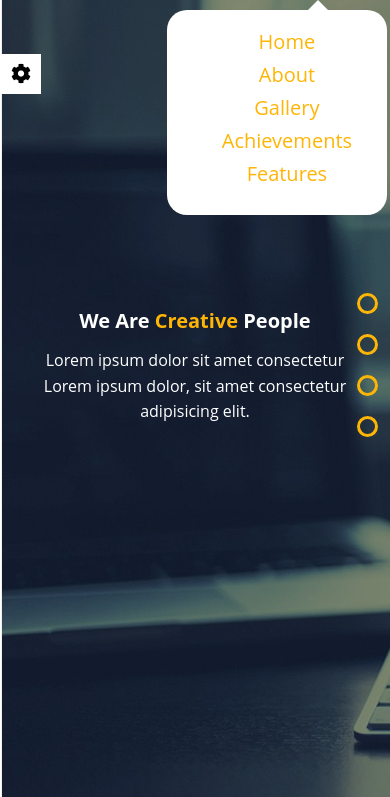
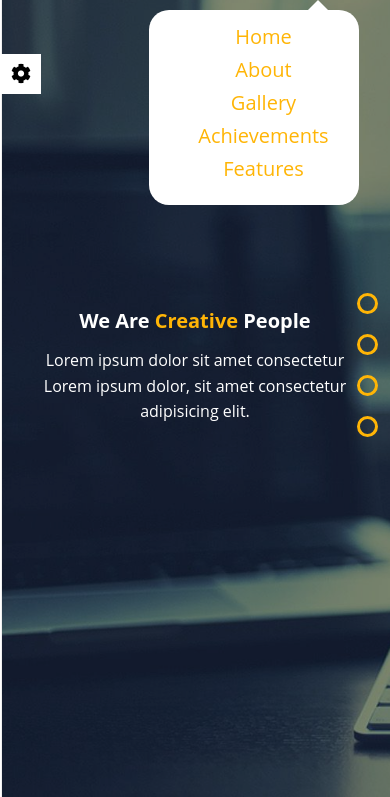
Before and after one commit to mahmoodhussam/Portfolio, a plain HTML site: page index.html in a window 390 px wide. Both pictures are taken after a click on the element 318 px from the left and 30 px from the top of the page. Shown: the part 47-844 px from the top of the page. Drawn offline with Linux system fonts and the light colour scheme; files whose address does not match are found by name.

Commit message:
Fix Bug in Responsive

```diff
--- a/css/master.css
+++ b/css/master.css
@@ -123,13 +123,13 @@ body {
     font-size: 20px;
 }
 .header-menu.open {
-    position: absolute;
-    display: block;
+    position: absolute ;
+    display: block  !important;
     background-color: #FFF;
     width: 180px;
     top: 37px;
-    left: 71%;
-    padding: 20px;
+    left: 65%;
+    padding: 15px;
     text-align: center;
     border-radius: 20px;
     z-index: 1000;
@@ -204,10 +204,10 @@ body {
 }
 @media (max-width: 991px) {
     .header-menu {
-        display:none;
+        display:none  !important;
     }
     .toggle-menu {
-        display: block;
+        display: block !important;
     }
 }
 /* Start Landing Page  */
@@ -702,6 +702,7 @@ body {
 /* Start Footer  */
 .footer {
     background-color: #333;
+    width: 100%;
     text-align: center;
     color: #EEE;
     padding: 10px 0px;
--- a/js/master.js
+++ b/js/master.js
@@ -14,7 +14,7 @@ if(mainColor !== null){
 let setting_icon = document.querySelector('.setting-icon');
 let setting_box = document.querySelector('.setting-box');
 setting_icon.addEventListener('click',()=>{
-    setting_box.classList.toggle("open")
+    setting_box.classList.toggle("open");
 })
 let landingPage = document.querySelector('.landing-page');
 
```
